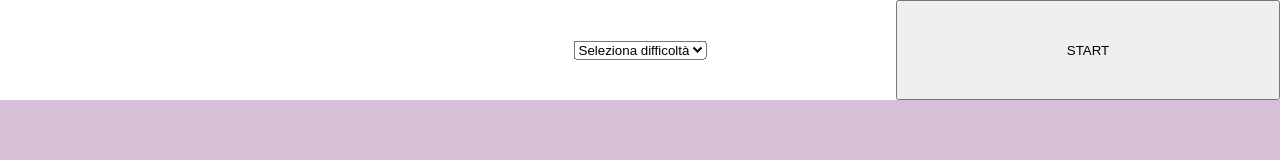
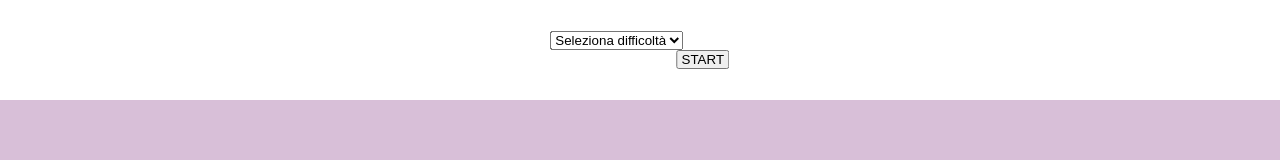
Before and after one commit to alessandrodaniello105/js-campominato-grid, a plain HTML site: page index.html in a window 1280 px wide. Both pictures are taken after a click on the button "START". Drawn offline with Linux system fonts and the light colour scheme.

Commit message:
[edit]: README; [fix]: difficulty reading

```diff
--- a/index.html
+++ b/index.html
@@ -19,6 +19,9 @@
           <option value="2">Normal</option>
           <option value="3">Hard</option>
         </select>
+
+        <button id="button" type="button">START</button>
+
       </div>
     </div>
 
--- a/js/script.js
+++ b/js/script.js
@@ -5,11 +5,13 @@ let difficulty;
 let started = false;
 
 const diffSelector = document.getElementById('difficulty-selector');
-let scelta = diffSelector.value;
 
-const buttonStart = document.createElement('button');
-buttonStart.innerHTML = 'START';
-topBar.append(buttonStart);
+
+// const buttonStart = document.createElement('button');
+// buttonStart.innerHTML = 'START';
+// topBar.append(buttonStart);
+
+const buttonStart = document.getElementById('button');
 
 
 reset();
@@ -17,24 +19,17 @@ reset();
 getStarted();
 
 
-function init(){
 
-  if (started == true) {
-    reset();
-  } else {
-    // 8. Creo il ciclo di generazione dei 100 quadrati
-    for (let i = 1; i <= checkDiff(); i++){
+function init(num){
 
-      squareGeneration(i, checkDiff());
+  // 8. Creo il ciclo di generazione dei 100 quadrati
+  for (let i = 1; i <= num; i++){
 
-    };
-    started = true;
-  }
+    squareGeneration(i, num);
 
-
+  };
 
 };
-
 
 
 // 6. Definisco la funzione di generazione del quadrato, dando un custom ID basato sull'index del ciclo
@@ -78,26 +73,27 @@ function reset(){
 };
 
 
+
 // 9. Creo la funzione di generazione griglia e ci inserisco dentro la nostra generazione quadrati
+
 
 // 10. Creo la funzione di generazione del bottone di start, che al click si auto-cancella e invoca la funzione di generazione griglia
 function getStarted(){
 
   buttonStart.addEventListener('click', function(){
+    console.log(diffSelector.value);
     reset();
-    init();
+    init(choiceDifficulty(diffSelector.value));
+
   });
 
 };
 
-console.log(scelta);
 
 // 11. Controllo quale difficoltà è stata selezionata
-function checkDiff() {
-  if (scelta == 1) return 100;
-  if (scelta == 2) return 81;
-  if (scelta == 3) return 49;
+function choiceDifficulty(value) {
+  if (value == 1) return 100;
+  if (value == 2) return 81;
+  if (value == 3) return 49;
   return false
 };
-
-console.log(checkDiff());
```
Also changed, not shown: 1 other file.
